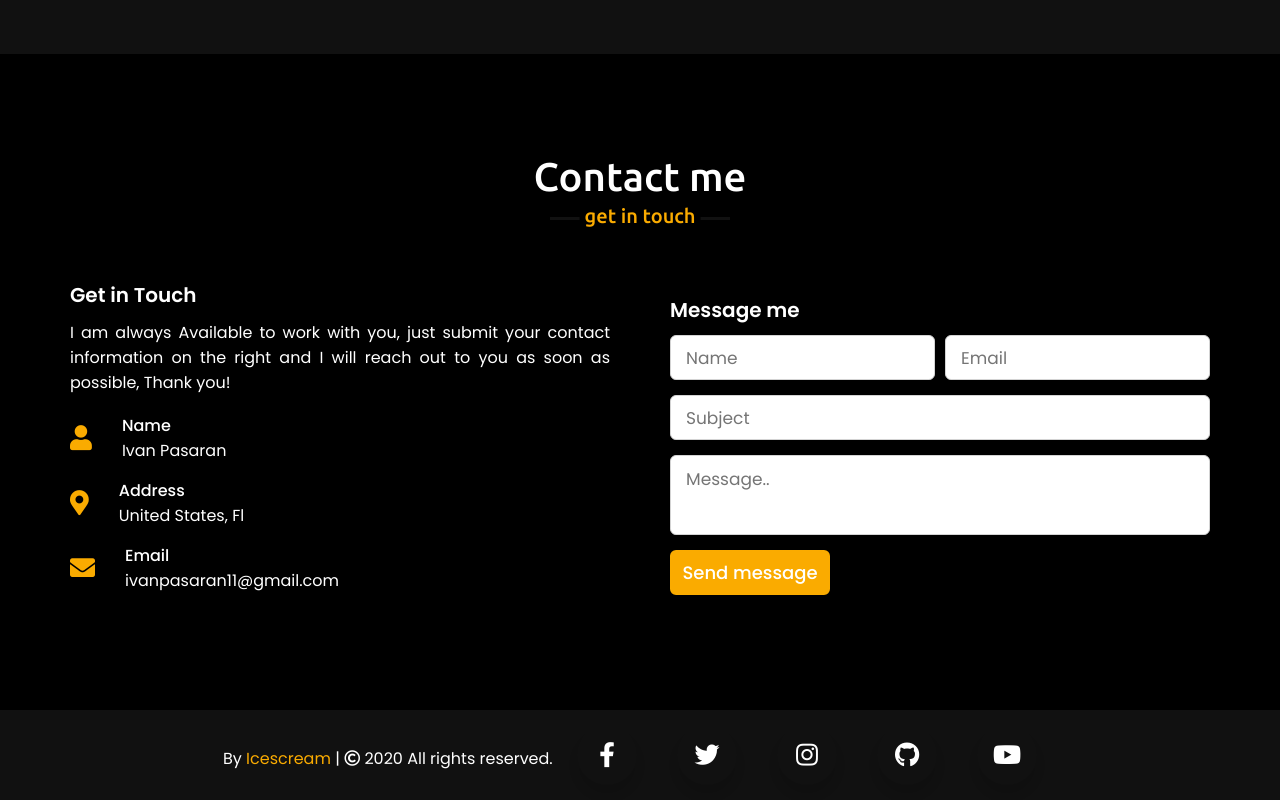
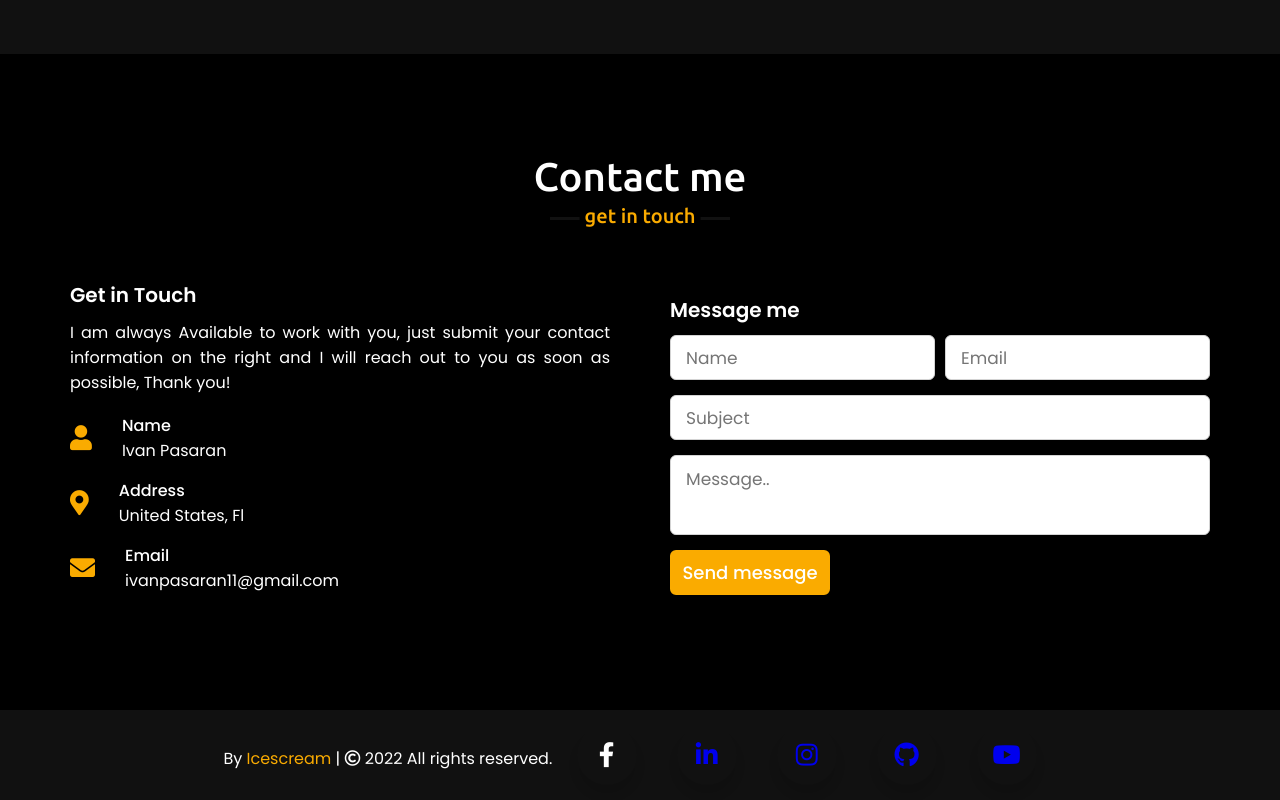
Before and after one commit to 1van239/1van239, a plain HTML site: page index.html in a window 1280 px wide. Shown: the part 3423-4223 px from the top of the page. Drawn offline with nearby package versions, Linux system fonts and the light colour scheme; a script that the page names is missing.

Commit message:
5/23/2022 update

```diff
--- a/index.html
+++ b/index.html
@@ -257,7 +257,7 @@
 
     <!-- footer section start -->
     <footer>
-        <span>By <a href=>Icescream</a> | <span class="far fa-copyright"></span> 2020 All rights reserved.</span>
+        <span>By <a href=>Icescream</a> | <span class="far fa-copyright"></span> 2022 All rights reserved.</span>
     <!DOCTYPE html>
 <!-- Created By CodingNepal -->
 <html lang="en" dir="ltr">
@@ -275,30 +275,38 @@
             </div>
             <span><i class="fab fa-facebook-f"></i></span>
          </div>
-         <div class="icon twitter">
+         <a href="https://www.linkedin.com/in/ivan-pasaran-1b84a4177/">
+             <div class="icon twitter">
             <div class="tooltip">
-               Twitter
+               linkedin
             </div>
-            <span><i class="fab fa-twitter"></i></span>
+            <span><i class="fab fa-linkedin-in"></i></span>
          </div>
+        </a>
+        <a href="https://www.instagram.com/icescream_productions/">
          <div class="icon instagram">
             <div class="tooltip">
                Instagram
             </div>
             <span><i class="fab fa-instagram"></i></span>
          </div>
+        </a>
+        <a href="https://github.com/1van239/1van239">
          <div class="icon github">
             <div class="tooltip">
                Github
             </div>
             <span><i class="fab fa-github"></i></span>
          </div>
+        </a>
+        <a href="https://www.youtube.com/channel/UCCKJyydXNZ-YHw7dG5n4YZw">
          <div class="icon youtube">
             <div class="tooltip">
                YouTube
             </div>
             <span><i class="fab fa-youtube"></i></span>
          </div>
+        </a>
       </div>
    </body>
 </html>
```
